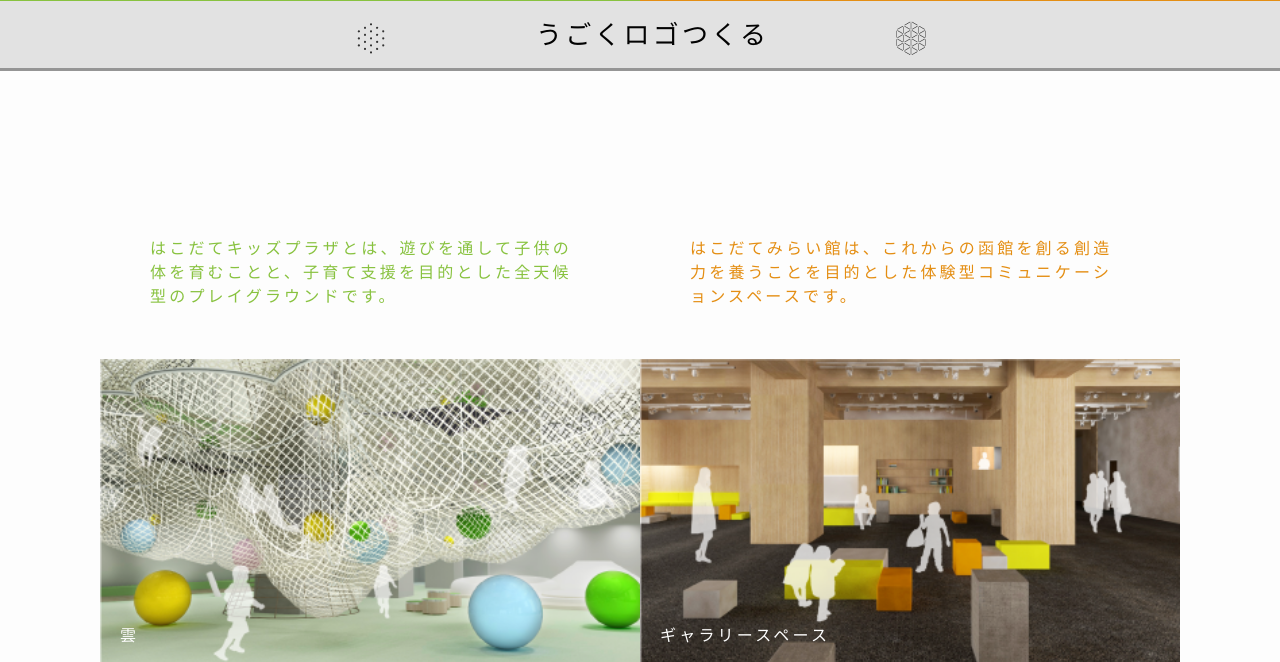
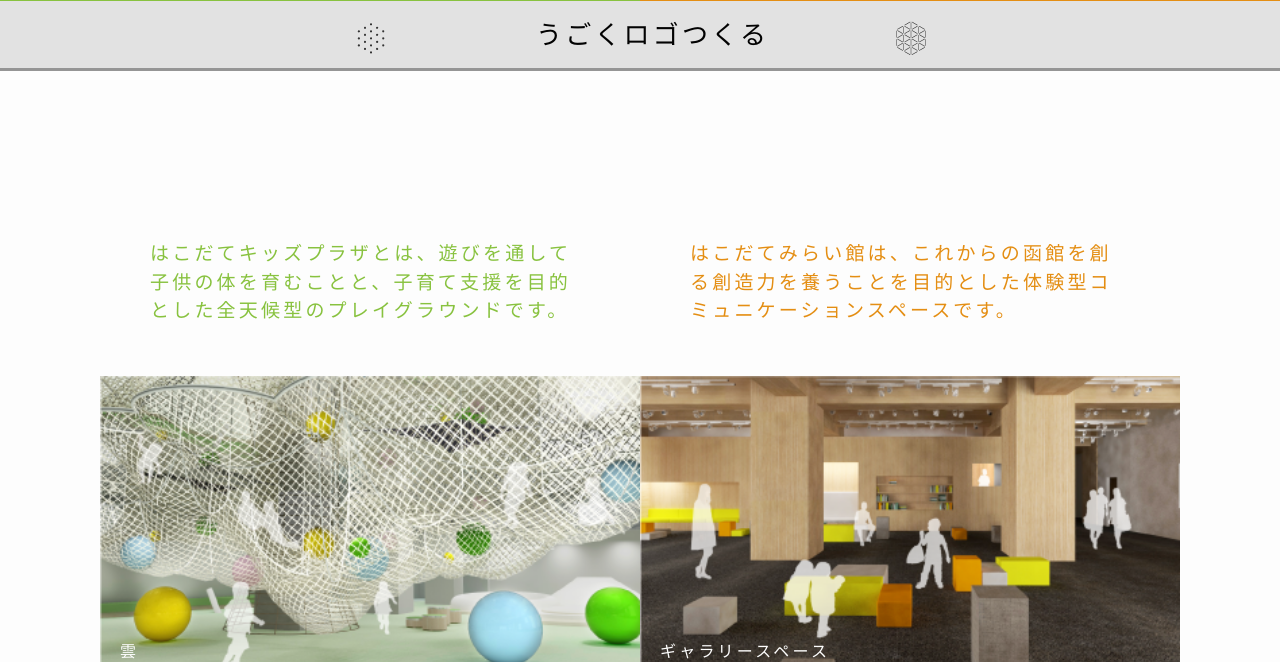
Before and after one commit to YngLab/MProjectPreSite, a PHP site: page / in a window 1280 px wide. Shown: the part 429-1091 px from the top of the page. Run offline with PHP 8.4, Linux system fonts and the light colour scheme.

Commit message:
fix about__fontSize

```diff
--- a/css/_setting.scss
+++ b/css/_setting.scss
@@ -29,6 +29,7 @@ $header_buttons-lets__fontSize: 26px;
 
 $header_button__bgc: #E2E2E2;
 
+$about__fontSize: 19px;
 $about_column__w: 400px;
 $about_column__mr: 100px;
 $about_intro__w: $pc__w / 2;
--- a/css/layout/_main.scss
+++ b/css/layout/_main.scss
@@ -96,6 +96,7 @@ header{
 }
 
 .about_info{
+  font-size: $about__fontSize;
   padding: 0 50px;
   margin-bottom: 50px;
 }
--- a/css/style.css
+++ b/css/style.css
@@ -656,6 +656,7 @@ header {
 }
 
 .about_info {
+  font-size: 19px;
   padding: 0 50px;
   margin-bottom: 50px;
 }
```
